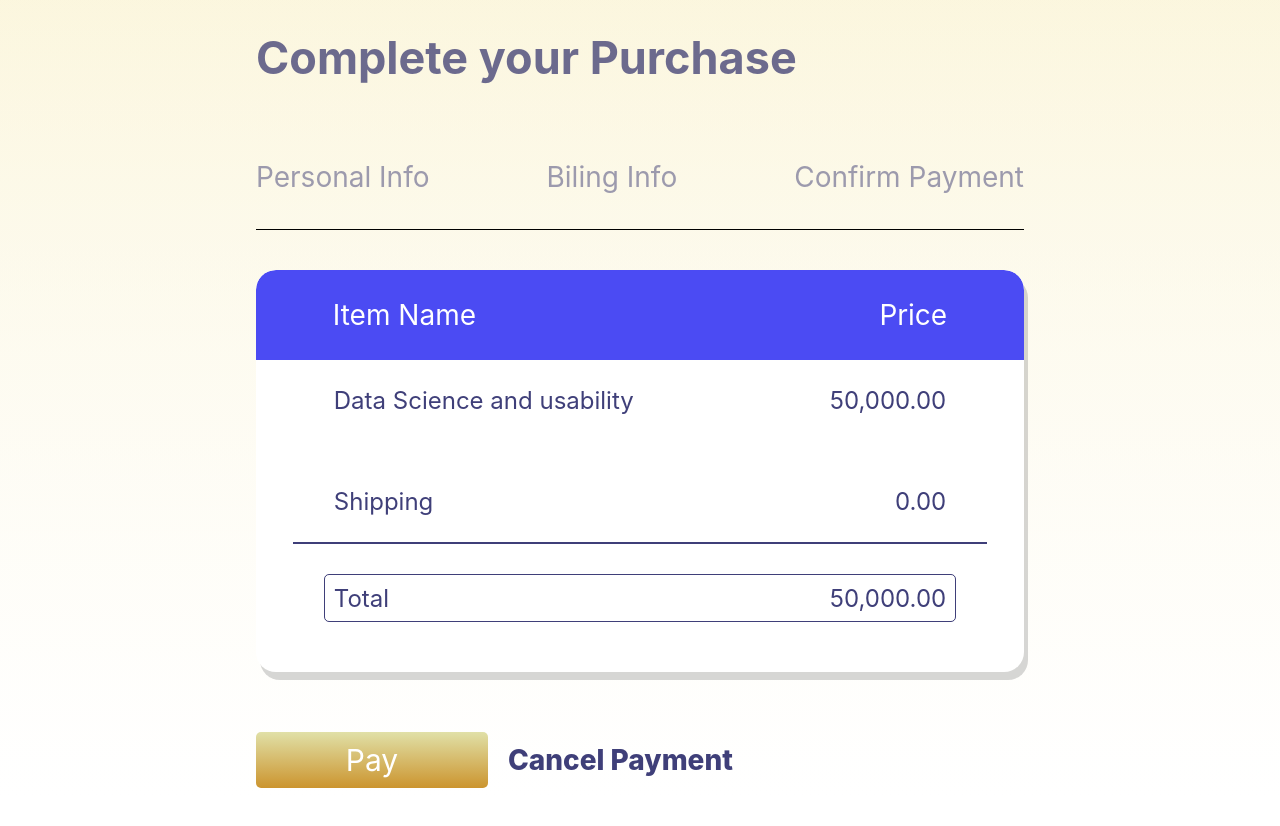
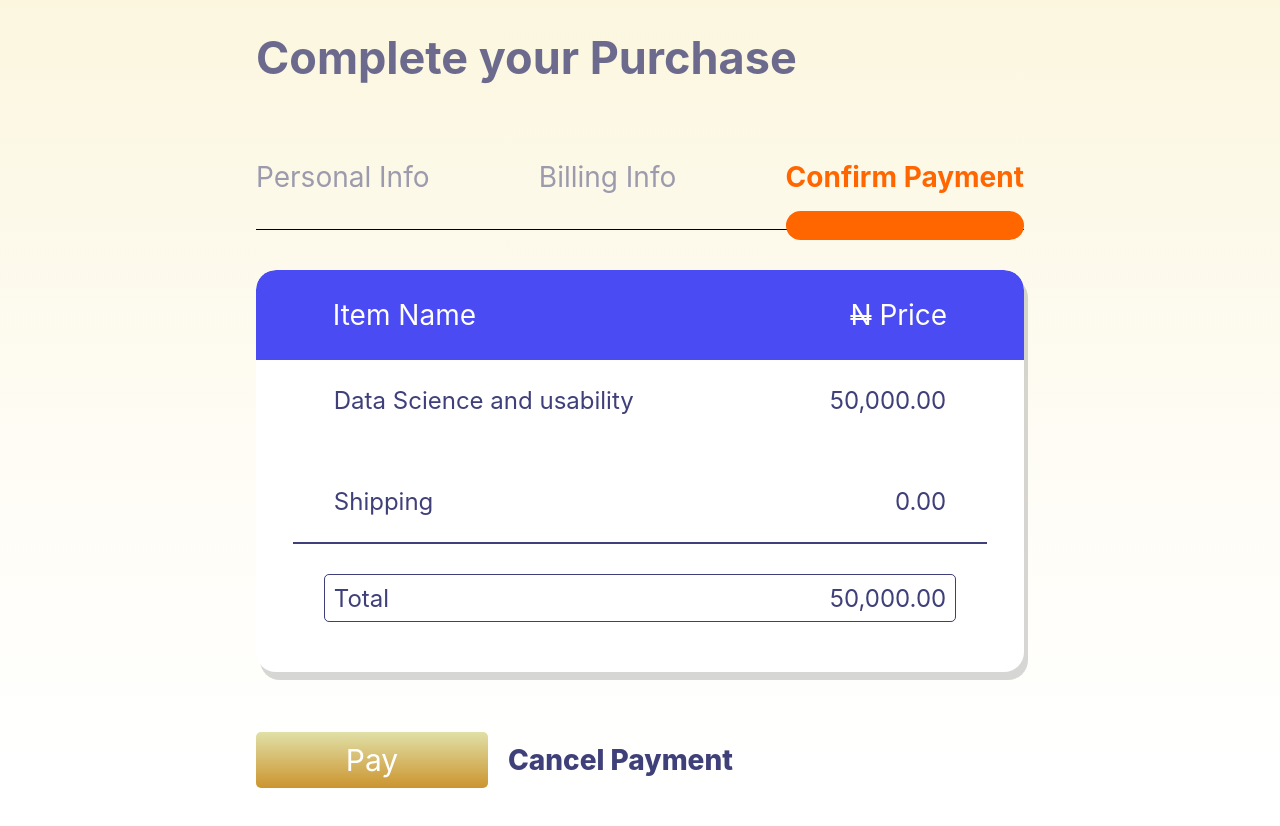
Before and after one commit to Fatimah019/iquetest, a React (Create React App) app: page /confirm-payment in a window 1280 px wide. Shown: the top 826 px of the page. Built offline with nearby package versions, Linux system fonts and the light colour scheme.

Commit message:
menu edited

```diff
--- a/public/css/confirmpay.css
+++ b/public/css/confirmpay.css
@@ -60,3 +60,7 @@ hr {
 tr td {
   font-size: 24px;
 }
+.price span {
+  text-decoration: line-through;
+  text-decoration-style: double;
+}
--- a/public/css/menu.css
+++ b/public/css/menu.css
@@ -9,7 +9,6 @@
   padding: 0;
   margin: 40px 0px;
   border-bottom: 1px solid #000;
-  /* overflow: auto; */
   padding-top: 35px;
   padding-bottom: 35px;
 }
@@ -17,23 +16,23 @@
 .task-one-header ul li {
   position: relative;
 }
-.task-one-header ul li .links,
 .inactive {
   color: rgba(12, 12, 85, 0.4);
   font-size: 28px;
 }
-
 .active.active::before {
-  content: "dddddddddddddd";
+  content: "ddddddddddddd";
   color: transparent;
-  background-color: rgb(199, 139, 28);
+  background-color: rgb(255, 102, 0);
   font-size: 24px;
   position: absolute;
   border-radius: 20px;
   top: 150%;
+  width: 100%;
 }
+
 .active {
-  color: rgb(199, 139, 28);
+  color: rgb(255, 102, 0);
   font-size: 28px;
   font-weight: 700;
 }
--- a/src/Components/ConfirmPayment/index.js
+++ b/src/Components/ConfirmPayment/index.js
@@ -10,7 +10,9 @@ export default class ConfirmPayment extends Component {
           <thead>
             <div className="flex space-between thead">
               <p>Item Name</p>
-              <p>Price</p>
+              <p className="price">
+                <span>N</span> Price
+              </p>
             </div>
           </thead>
           <div className="items-payment">
--- a/src/Components/Menu/index.js
+++ b/src/Components/Menu/index.js
@@ -1,28 +1,20 @@
 import React from "react";
-import { Link } from "react-router-dom";
+import { NavLink } from "react-router-dom";
 
 export default class Menu extends React.Component {
   constructor(props) {
     super(props);
     this.state = {
-      activeClasses: [false, false, false],
+      active: false,
     };
   }
-  changeClass = (index) => {
-    const activeClasses = [
-      ...this.state.activeClasses.slice(0, index),
-      !this.state.activeClasses[index],
-      this.state.activeClasses.slice(index + 1),
-    ].flat();
-    this.setState({ activeClasses });
+  changeClass = () => {
+    this.setState({
+      active: true,
+    });
   };
 
   render() {
-    // const style = {
-    //   borderBottom: `20px solid ${this.state.borderColor}`,
-    //   color: this.state.color,
-    // };
-    const activeClasses = this.state.activeClasses.slice();
     return (
       <div class="task-one-header">
         <h1>Complete your Purchase</h1>
@@ -32,48 +24,32 @@ export default class Menu extends React.Component {
             <div>
               {" "}
               <li>
-                <Link
+                <NavLink
+                  className={this.state.active ? "active" : "inactive"}
                   to="/"
-                  className={
-                    activeClasses[0]
-                      ? "active no-text-wrap"
-                      : "inactive links no-text-wrap"
-                  }
-                  onClick={() => this.changeClass(0)}
+                  exact
                 >
                   Personal Info
-                </Link>
+                </NavLink>
               </li>
             </div>
             <li>
-              <Link
+              <NavLink
+                className={this.state.active ? "active" : "inactive"}
                 to="/billing"
-                className={
-                  activeClasses[1]
-                    ? "no-text-wrap active"
-                    : "inactive links no-text-wrap"
-                }
-                onClick={() => this.changeClass(1)}
               >
-                Biling Info
-              </Link>
+                Billing Info
+              </NavLink>
             </li>
             <li>
-              <Link
+              <NavLink
+                className={this.state.active ? "active" : "inactive"}
                 to="/confirm-payment"
-                className={
-                  activeClasses[2]
-                    ? "no-text-wrap active"
-                    : "inactive links no-text-wrap"
-                }
-                onClick={() => this.changeClass(2)}
               >
                 Confirm Payment
-              </Link>
+              </NavLink>
             </li>
           </ul>
-          {/* <hr id="hr-menu" />
-          <span class="border-active"></span> */}
         </div>
       </div>
     );
```
